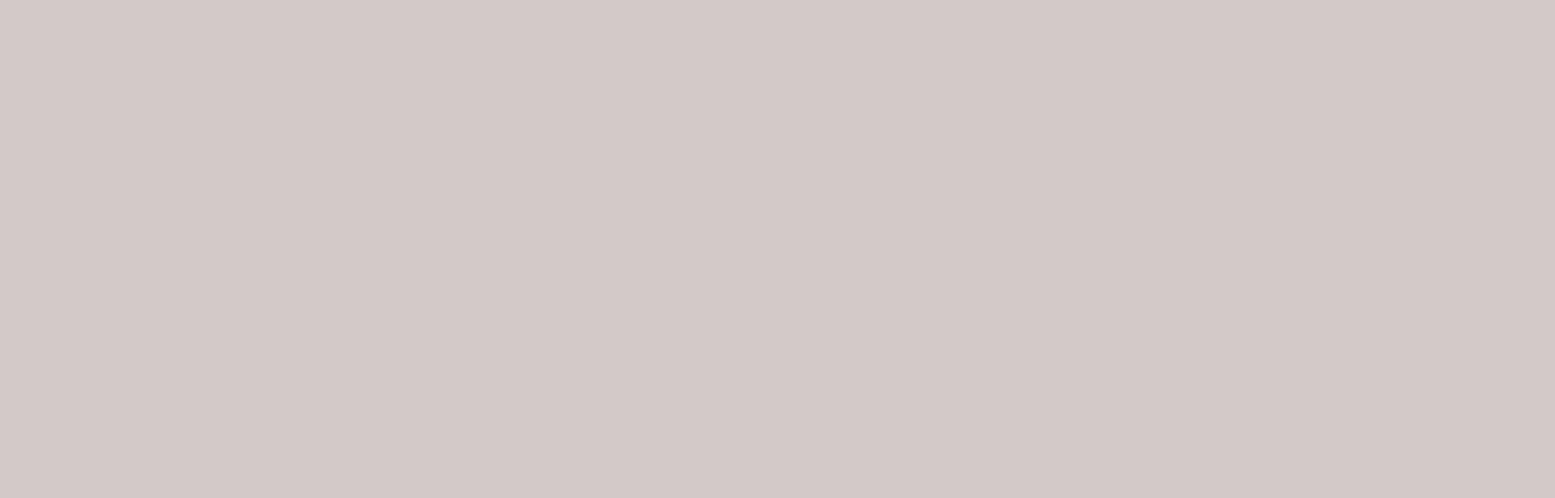
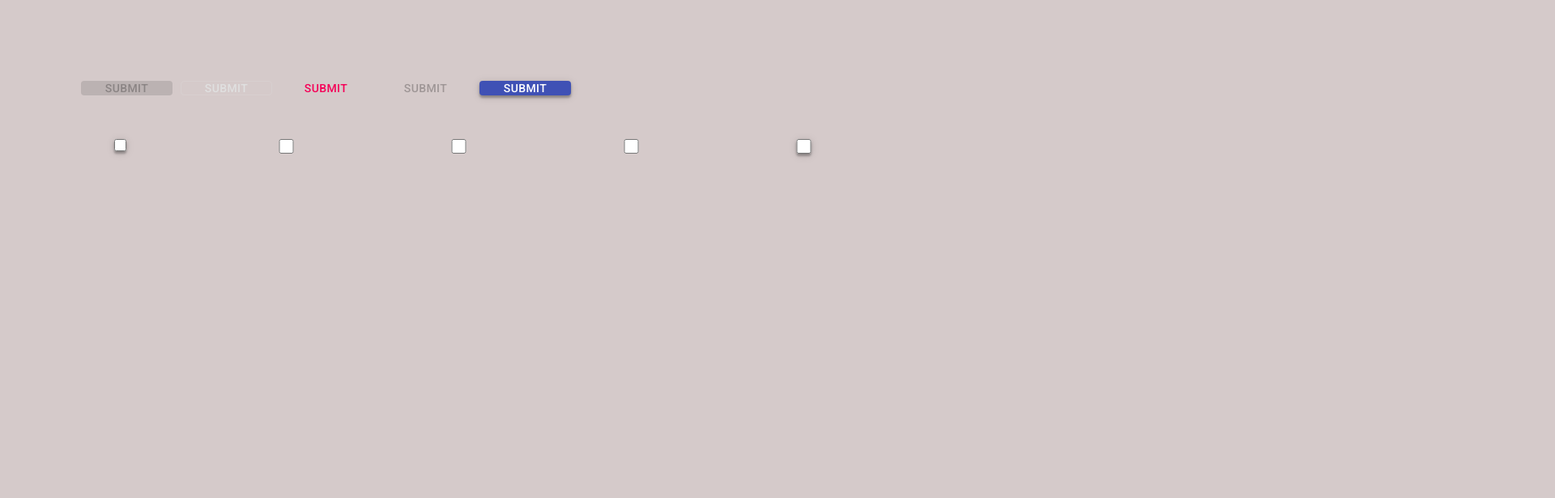
Before and after one commit to z123fg/antraui, a React (Create React App) app: page / in a window 1280 px wide. Shown: the top 616 px of the page at 81% size, 1920 px wide, since content can reach past the window. Built offline with nearby package versions, Linux system fonts and the light colour scheme.

Commit message:
Fix spacing

```diff
--- a/src/App.tsx
+++ b/src/App.tsx
@@ -16,7 +16,9 @@ function App() {
         <MyButton onClick={()=>{console.log("clicked")}} color="secondary" variant="text" disabled>SUBMIT</MyButton>
         <MyButton onClick={()=>{console.log("clicked")}} color="primary" variant="contained" >SUBMIT</MyButton>
       </div>
-      <h4>Checkbox Component</h4>
+      <br />
+      <br />
+      <br />
       <div style={{display:"flex", gap:"100px"}}>
         <Checkbox onClick={()=>{console.log("clicked")}} color="primary" size="small" variant="contained" disabled />
         <Checkbox onClick={()=>{console.log("clicked")}} color="default" size="medium" variant="outlined" />
--- a/src/index.scss
+++ b/src/index.scss
@@ -9,6 +9,6 @@
 
 
 html{
-  padding:800px 1100px;
+  padding:100px;
   background-color: rgba(62, 10, 10, 0.216);
 }
```
